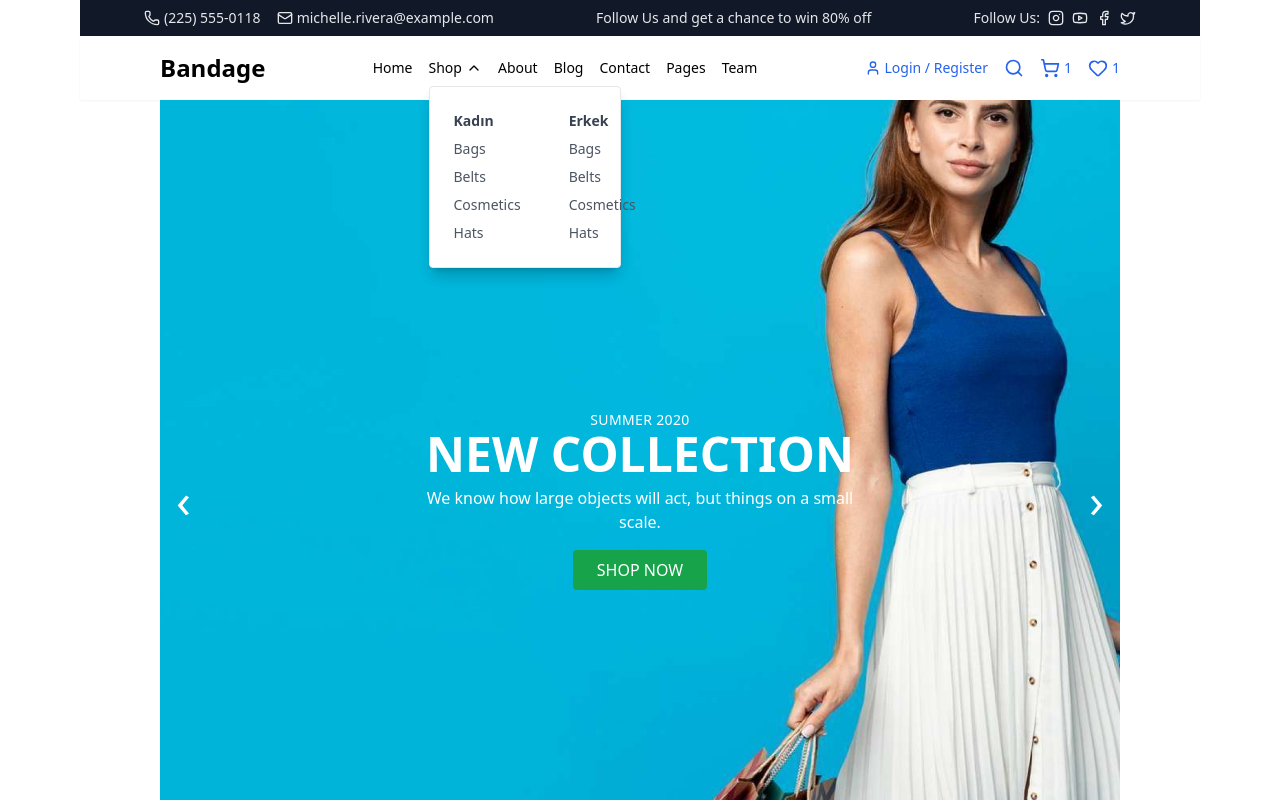
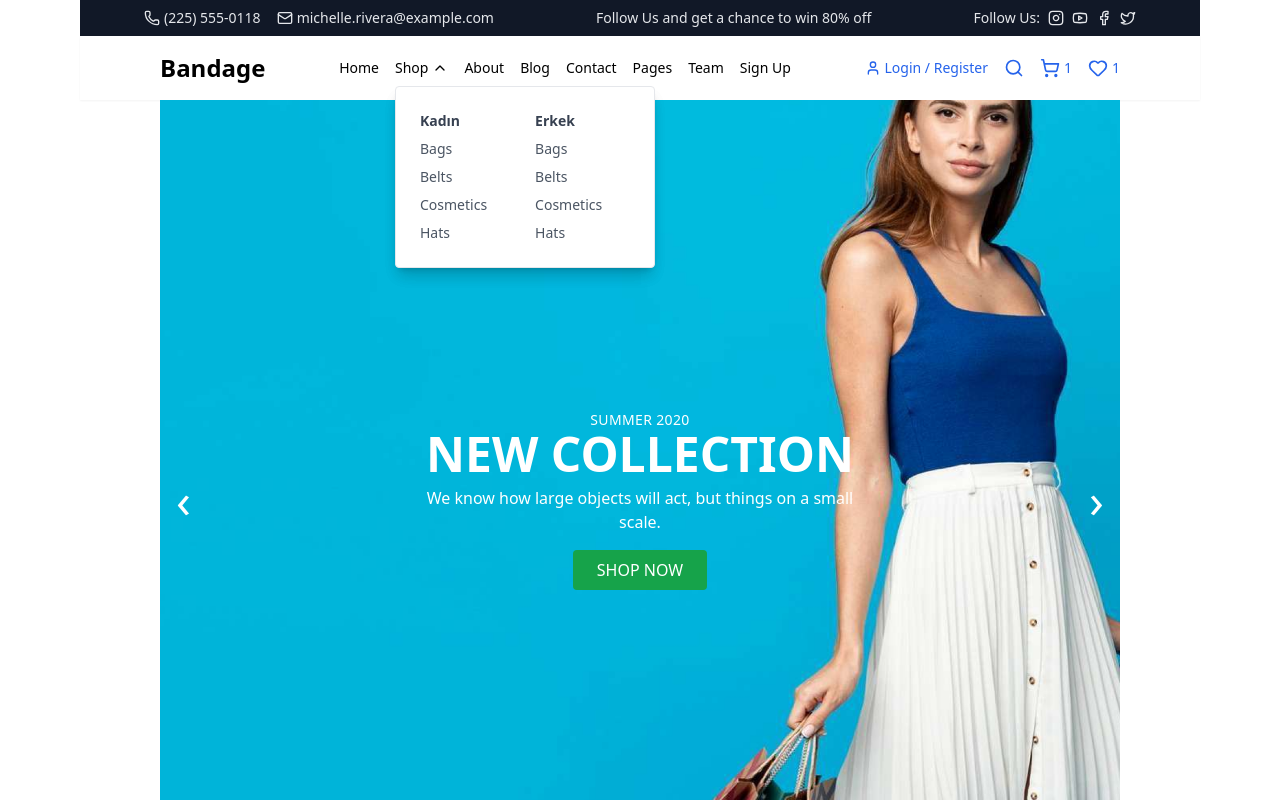
Before and after one commit to Heide-00/e-commerce, a React (Vite) app: page / in a window 1280 px wide. Both pictures are taken after a click on the button "Shop". Shown: the top 800 px of the page. Built offline with nearby package versions, Linux system fonts and the light colour scheme.

Commit message:
Update Header.jsx
Header.jsx

```diff
--- a/src/layout/Header.jsx
+++ b/src/layout/Header.jsx
@@ -39,7 +39,7 @@ export default function Header() {
               <ChevronDown className={`w-4 h-4 transition-transform ${isDropdownOpen ? "rotate-180" : ""}`} />
             </button>
             {isDropdownOpen && (
-              <div className="absolute left-0 top-full mt-2 z-50 bg-white shadow-lg rounded-md w-48">
+              <div className="absolute left-0 top-full mt-2 z-50 bg-white shadow-lg rounded-md min-w-[260px]">
                 <ShopDropdown />
               </div>
             )}
@@ -50,6 +50,8 @@ export default function Header() {
           <Link to="/contact" className="text-black hover:text-blue-600 transition">Contact</Link>
           <Link to="/pages" className="text-black hover:text-blue-600 transition">Pages</Link>
           <Link to="/team" className="text-black hover:text-blue-600 transition">Team</Link>
+          <Link to="/signup" className="text-sm text-black-600">Sign Up</Link>
+
         </nav>
 
         <div className="flex flex-wrap justify-end gap-2 md:gap-4">
```
